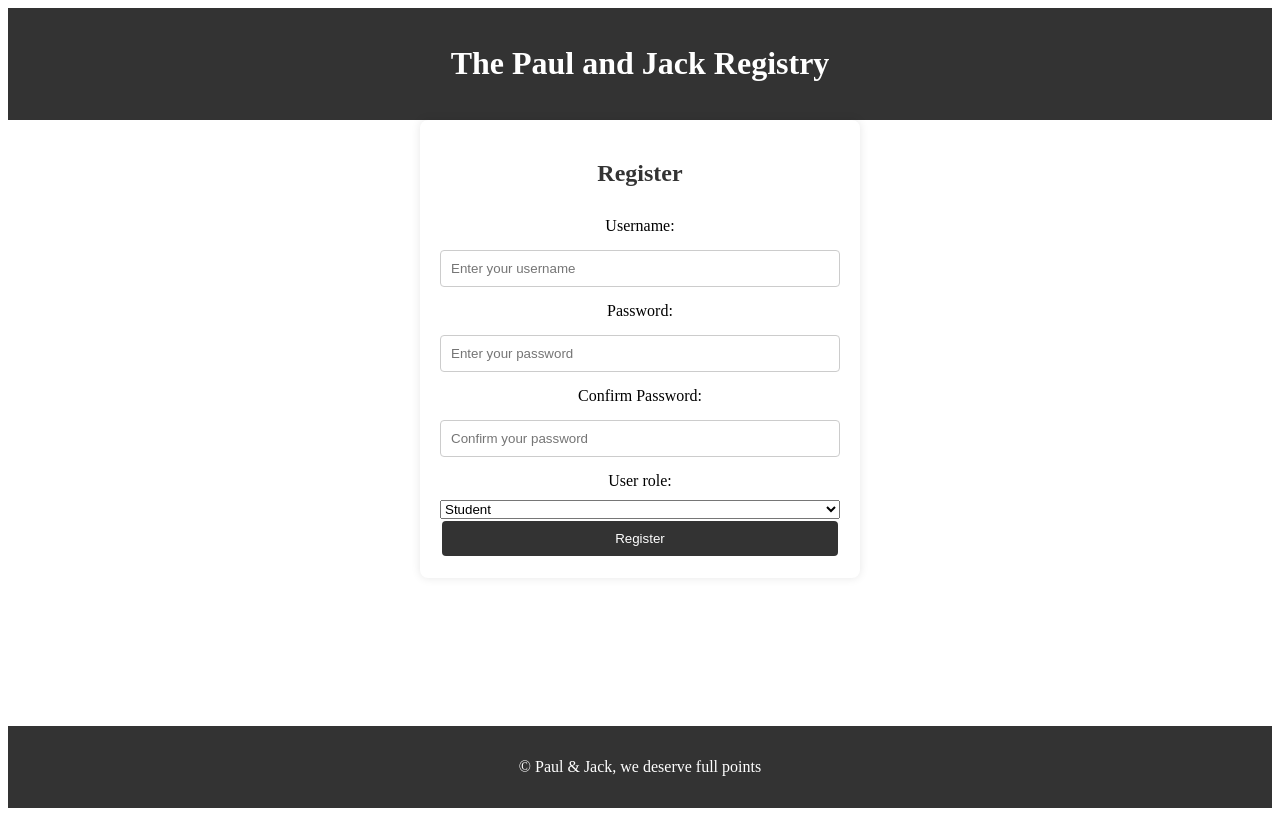
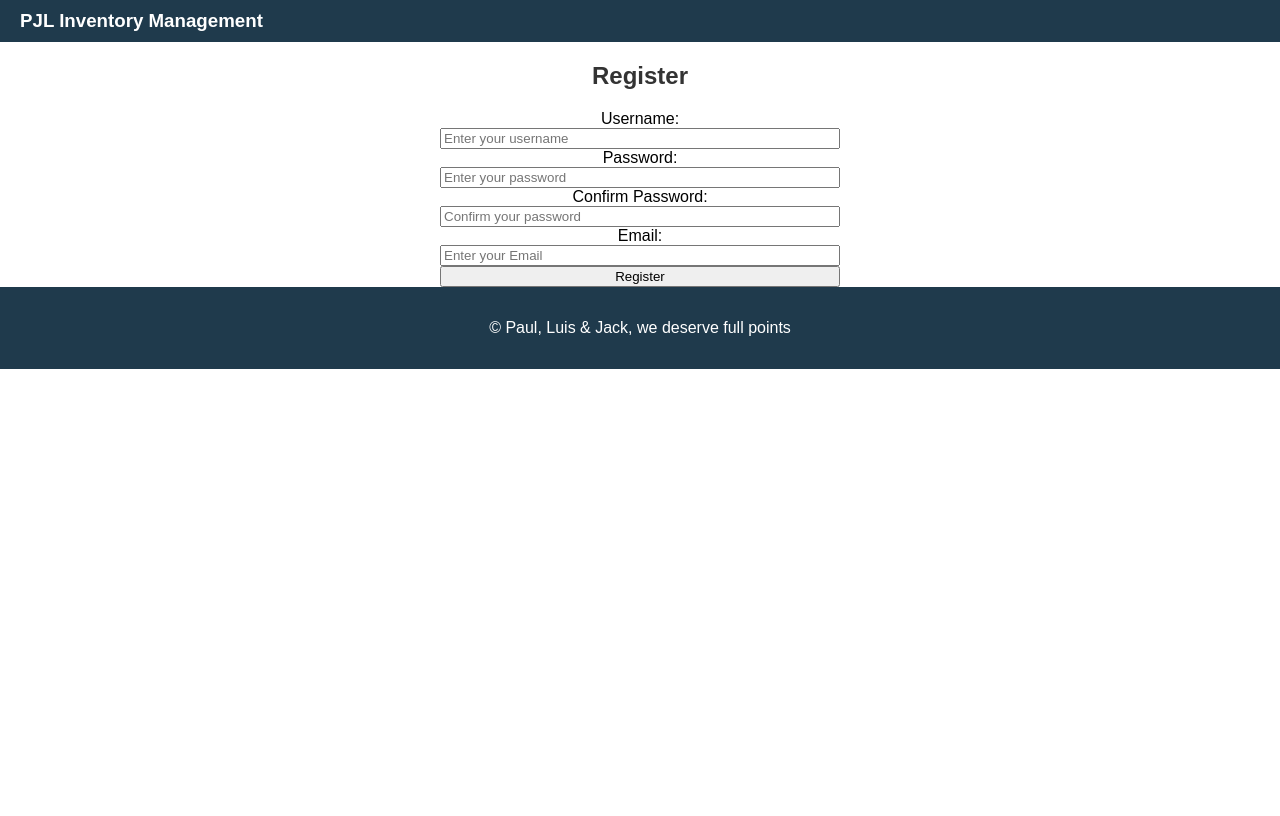
Before and after one commit to popuppk/CSE106Project, a Flask app: page /register in a window 1280 px wide. After the commit the page ends 369 px from the top, so only its background shows below. Run offline with Flask 3, Linux system fonts and the light colour scheme.

Commit message:
Added Login, Registratation, and Logout pages

```diff
--- a/main.py
+++ b/main.py
@@ -20,7 +20,7 @@ admin = Admin(app, name='Admin Interface', template_mode='bootstrap3')
 
 
 class Users(db.Model):
-    userID = db.Column(db.Integer, primary_key=True)
+    id = db.Column(db.Integer, primary_key=True)
     username = db.Column(db.String(100), unique=True, nullable=False)
     email = db.Column(db.String(100), unique=True, nullable=False)
     passwordhash = db.Column(db.String(100), nullable=False)
@@ -28,15 +28,18 @@ class Users(db.Model):
     def set_password(self, password):
         self.passwordhash = generate_password_hash(password)
 
-    def set_password(self, password):
-        return check_password_hash(password)
-
+    def check_password(self, password):
+        return check_password_hash(self.passwordhash, password)
+    def is_active(self):
+        return (current_user.username == self.username)
     def get_id(self):
         return str(self.id)
+    def is_authenticated(self):
+        return True
 
 class Inventory(db.Model):
-    itemID = db.Column(db.Integer, primary_key=True)
-    userID = db.Column(db.Integer,db.ForeignKey('users.userID'), nullable=False)
+    id = db.Column(db.Integer, primary_key=True)
+    userID = db.Column(db.Integer,db.ForeignKey('users.id'), nullable=False)
     itemName = db.Column(db.String(100), nullable=False)
     quantity = db.Column(db.Integer, nullable=False)
     description = db.Column(db.Text)
@@ -44,14 +47,14 @@ class Inventory(db.Model):
         return str(self.id)
 
 class SharedInventory(db.Model):
-    shareID = db.Column(db.Integer, primary_key=True)
-    sharedUserID = db.Column(db.Integer, db.ForeignKey('users.userID'), nullable=False)
-    itemID = db.Column(db.Integer, db.ForeignKey('inventory.itemID'), nullable=False)
+    id = db.Column(db.Integer, primary_key=True)
+    sharedUserID = db.Column(db.Integer, db.ForeignKey('users.id'), nullable=False)
+    itemID = db.Column(db.Integer, db.ForeignKey('inventory.id'), nullable=False)
     permissionLevel = db.Column(db.String(20), nullable=False)
 
 class RestockInventory(db.Model):
-    restockID = db.Column(db.Integer, primary_key=True)
-    itemID = db.Column(db.Integer, db.ForeignKey('inventory.itemID'), nullable=False)
+    id = db.Column(db.Integer, primary_key=True)
+    itemID = db.Column(db.Integer, db.ForeignKey('inventory.id'), nullable=False)
     quantityNeeded = db.Column(db.Integer, nullable=False)
     dateAdded = db.Column(db.Date, nullable=False)
     Status = db.Column(db.String(20), nullable=False)
@@ -59,28 +62,28 @@ class RestockInventory(db.Model):
 
 
 class UsersAdminView(ModelView):
-    column_list = ['userID', 'name', 'username', 'email']
+    column_list = ['id', 'name', 'username', 'email']
     can_create = True
     can_edit = True
     can_delete = True
     column_searchable_list = ['username', 'email']
 
 class InventoryAdminView(ModelView):
-    column_list = ['itemID', 'userID', 'itemName', 'quantity']
+    column_list = ['id', 'userID', 'itemName', 'quantity']
     can_create = True
     can_edit = True
     can_delete = True
     column_searchable_list = ['itemName']
 
 class SharedInventoryAdminView(ModelView):
-    column_list = ['shareID', 'sharedUserID', 'itemID', 'permissionLevel']
+    column_list = ['id', 'sharedUserID', 'itemID', 'permissionLevel']
     can_create = True
     can_edit = True
     can_delete = True
     column_searchable_list = ['permissionLevel']
 
 class RestockInventoryAdminView(ModelView):
-    column_list = ['restockID', 'itemID', 'quantityNeeded', 'dateAdded', 'Status']
+    column_list = ['id', 'itemID', 'quantityNeeded', 'dateAdded', 'Status']
     can_create = True
     can_edit = True
     can_delete = True
@@ -119,7 +122,7 @@ def login():
 
     return render_template('login.html')
 
-@app.route('/logout', methods=['POST'])
+@app.route('/logout', methods=['GET'])
 @login_required
 def logout():
     logout_user()
@@ -174,7 +177,7 @@ def add_row():
     return 'Data received'
 
 
-@app.route('/registration', methods=['POST'])
+@app.route('/registration', methods=['Get'])
 def registration():
     return render_template('registration.html')
 
--- a/static/style.css
+++ b/static/style.css
@@ -43,6 +43,14 @@ body {
   margin-right: 0;
 }
 
+footer {
+  background-color: #1F3A4C;
+  color: #fff;
+  text-align: center;
+  padding: 1em;
+}
+
+
 table {
       border-collapse: collapse;
       width: 90%;
@@ -64,3 +72,18 @@ th {
  	font-weight: bold;
 	font-family: inherit;
 }
+
+.login-box {
+  max-width: 400px;
+  margin: auto;
+  text-align: center;
+}
+
+.login-box h2 {
+  color: #333;
+}
+
+form {
+  display: flex;
+  flex-direction: column;
+}
--- a/templates/index.html
+++ b/templates/index.html
@@ -6,7 +6,7 @@
 
   <meta charset="UTF-8" />
 
-  <title>The Paul and Jack Registry</title>
+  <title>The PJL Inventory Management System</title>
 
   <meta name="viewport" content="width=device-width,initial-scale=1" />
 
--- a/templates/registration.html
+++ b/templates/registration.html
@@ -6,21 +6,21 @@
 
   <meta charset="UTF-8" />
 
-  <title>The Paul and Jack Registry</title>
+  <title>The PJL Inventory Management System</title>
 
   <meta name="viewport" content="width=device-width,initial-scale=1" />
 
   <meta name="description" content="" />
 
-  <link rel="stylesheet" href="{{ url_for('static', filename='styles.css') }}">
+  <link rel="stylesheet" href="{{ url_for('static', filename='style.css') }}">
 
 </head>
 
 <body>
-  <header>
-      <h1>The Paul and Jack Registry</h1>
-  </header>
+	<div class="navbar">
+		<h3>PJL Inventory Management</h3>
 
+	</div>
 
   <main class="content">
 	<section class="login-box">
@@ -35,14 +35,8 @@
             <label for="passwordv">Confirm Password:</label>
             <input type="password" id="passwordv" name="passwordv" placeholder="Confirm your password">
 
-              <label for="password">User role:</label>
-              <select id="role" name="role" required>
-                    <option value="student">Student</option>
-                    <option value="teacher">Teacher</option>
-              </select>
-
-
-
+            <label for="email">Email:</label>
+            <input type="text" id="email" name="email" placeholder="Enter your Email">
 
             <button type="submit">Register</button>
         </form>
@@ -50,11 +44,10 @@
   </main>
 
   <footer>
-      <p>&copy; Paul & Jack, we deserve full points</p>
+      <p>&copy; Paul, Luis & Jack, we deserve full points</p>
   </footer>
 
-  <script>
-  </script>
+
 
 </body>
 
```
Also changed, not shown: templates/login.html (+9 -8 lines), instance/storage.db. Lines whose indentation alone changed are shown as unchanged.
